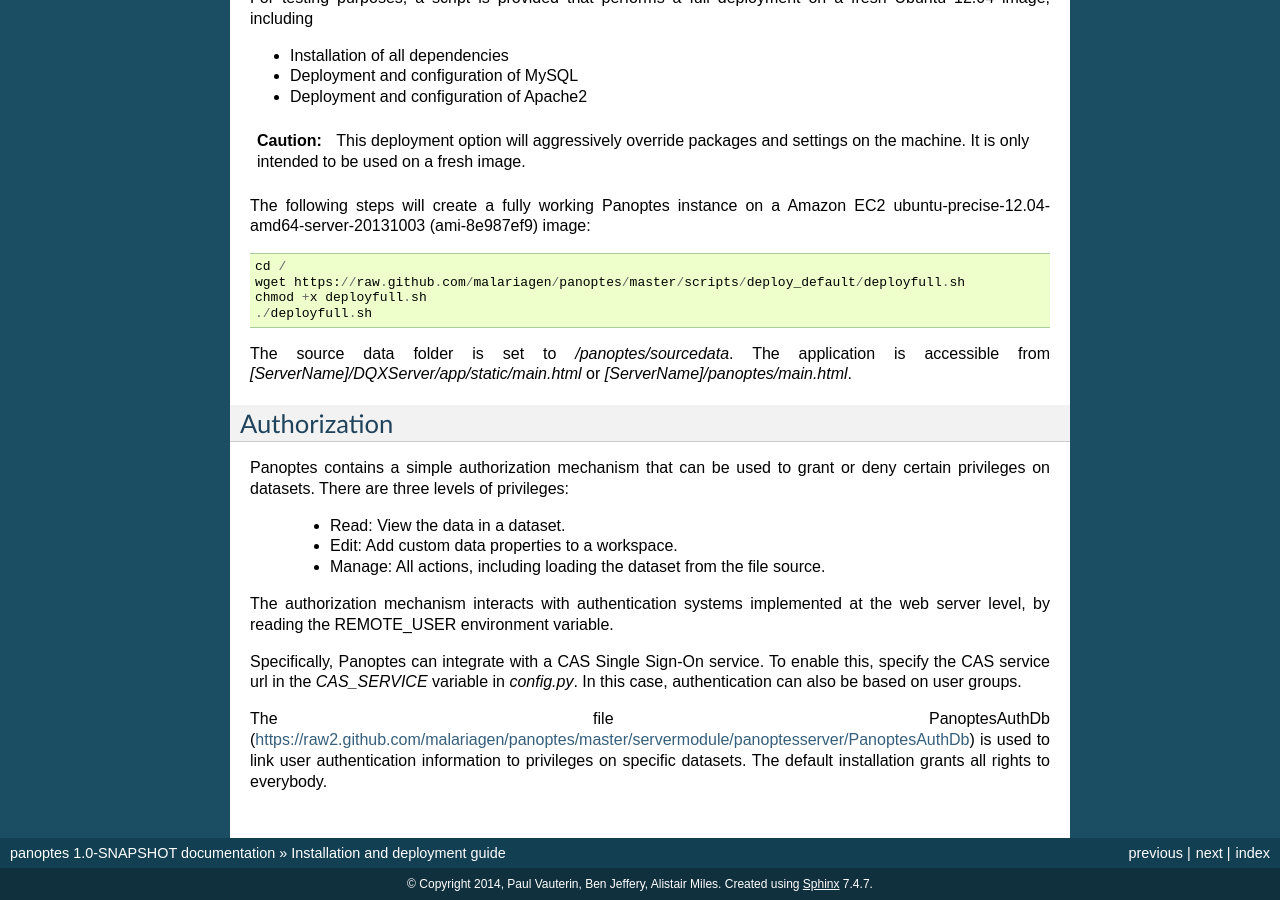
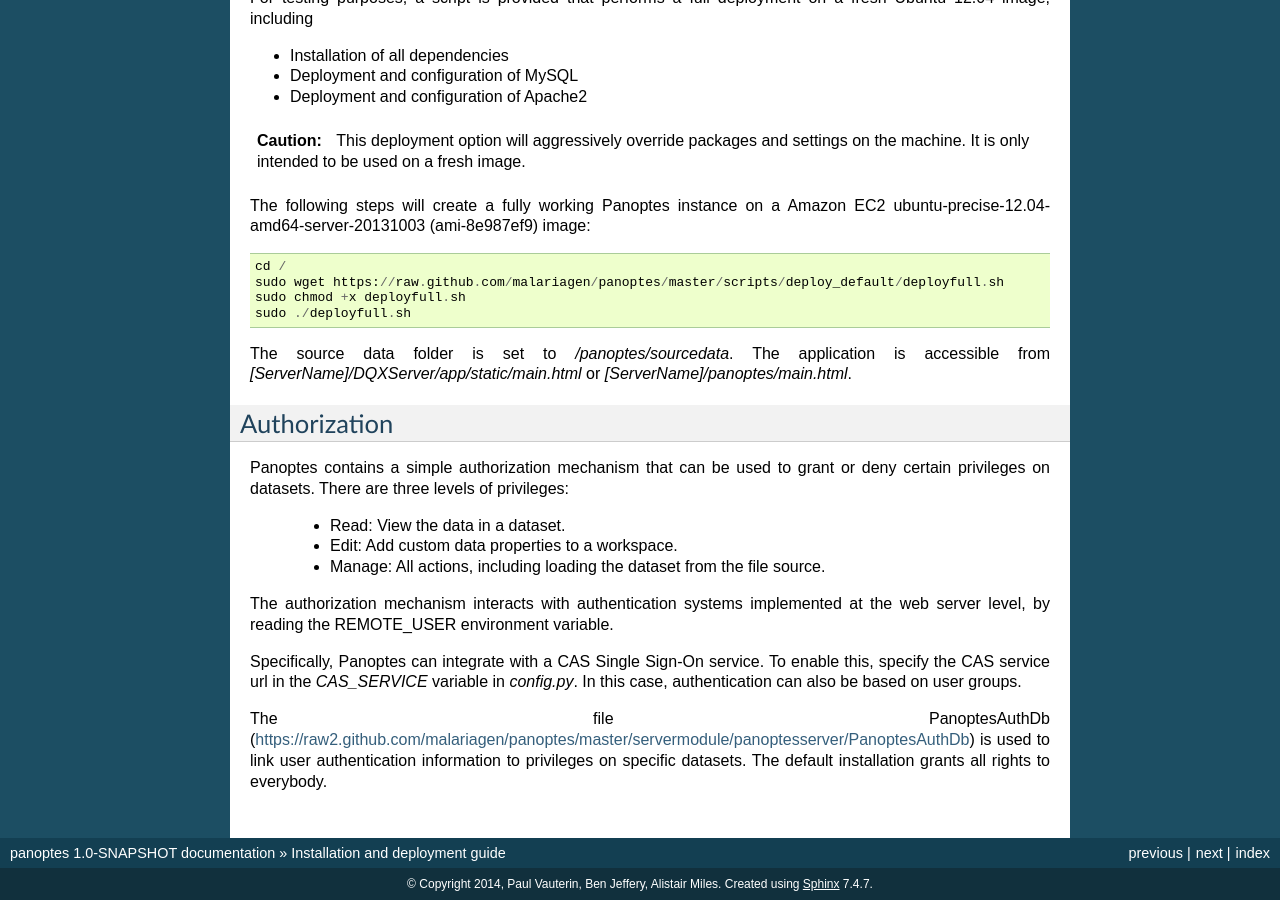
Before and after one commit to cggh/panoptes, a Sphinx documentation site: the page built from documentation/deployment.rst, in a window 1280 px wide and 900 px high, scrolled down 2375 px. Built offline with Sphinx 7.4.7, drawn with Linux system fonts in a browser that asks for light colours.

Commit message:
Update deployment.rst

```diff
--- a/documentation/deployment.rst
+++ b/documentation/deployment.rst
@@ -132,9 +132,9 @@ For testing purposes, a script is provided that performs a full deployment on a
 The following steps will create a fully working Panoptes instance on a Amazon EC2 ubuntu-precise-12.04-amd64-server-20131003 (ami-8e987ef9) image::
 
   cd /
-  wget https://raw.github.com/malariagen/panoptes/master/scripts/deploy_default/deployfull.sh
-  chmod +x deployfull.sh
-  ./deployfull.sh
+  sudo wget https://raw.github.com/malariagen/panoptes/master/scripts/deploy_default/deployfull.sh
+  sudo chmod +x deployfull.sh
+  sudo ./deployfull.sh
 
 The source data folder is set to `/panoptes/sourcedata`. The application is accessible from `[ServerName]/DQXServer/app/static/main.html` or `[ServerName]/panoptes/main.html`.
 
```
